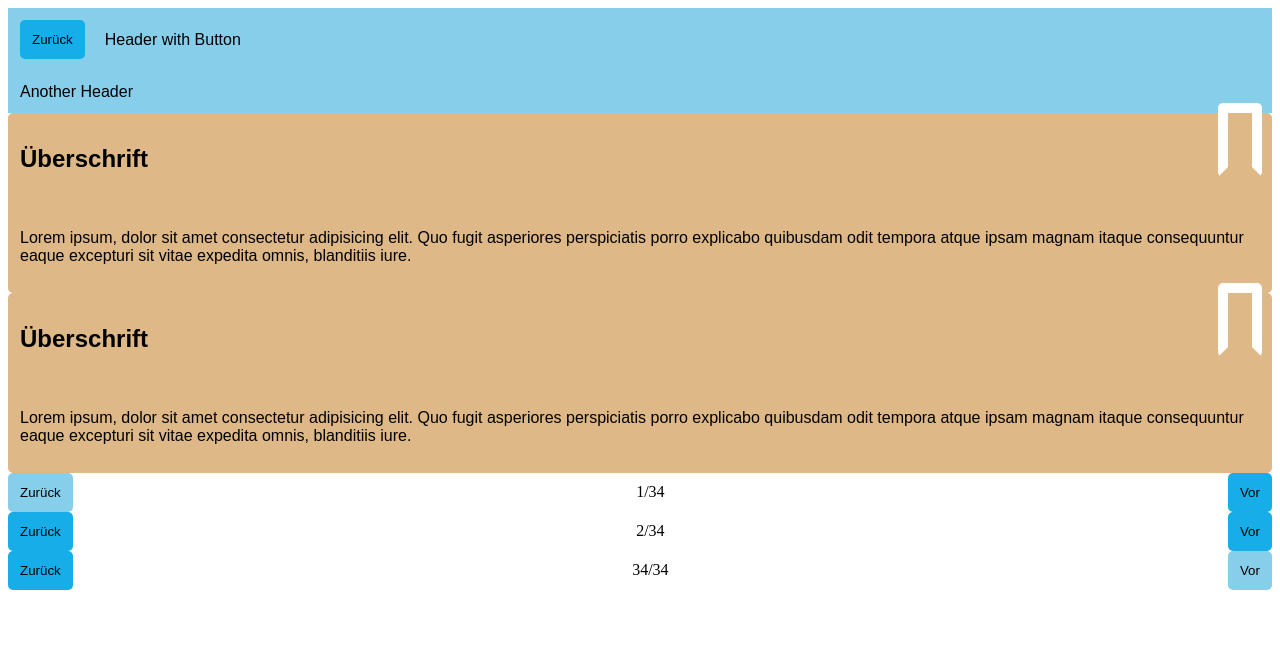
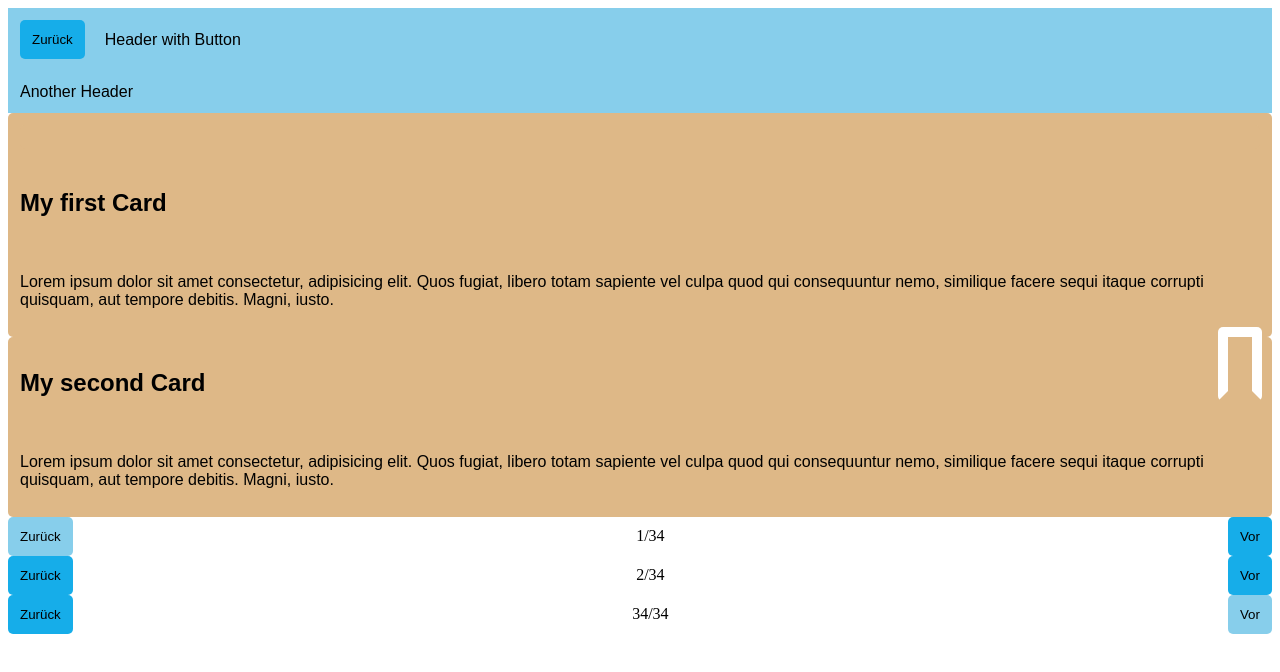
Before and after one commit to roscha80/react-playground, a React (Vite) app: page / in a window 1280 px wide. Shown: the top 672 px of the page. Built offline with nearby package versions, Linux system fonts and the light colour scheme.

Commit message:
Fixed logic Card Element

```diff
--- a/src/App.jsx
+++ b/src/App.jsx
@@ -9,8 +9,15 @@ export default () => {
     <div>
       <Header isBackButtonVisible>Header with Button</Header>
       <Header>Another Header</Header>
-      <Card />
-      <Card isBookmarked />
+      <Card
+        title="My first Card"
+        text="Lorem ipsum dolor sit amet consectetur, adipisicing elit. Quos fugiat, libero totam sapiente vel culpa quod qui consequuntur nemo, similique facere sequi itaque corrupti quisquam, aut tempore debitis. Magni, iusto."
+      />
+      <Card
+        isBookmarked
+        title="My second Card"
+        text="Lorem ipsum dolor sit amet consectetur, adipisicing elit. Quos fugiat, libero totam sapiente vel culpa quod qui consequuntur nemo, similique facere sequi itaque corrupti quisquam, aut tempore debitis. Magni, iusto."
+      />
       <Pagination isLeftDisabled text="1/34" />
       <Pagination text="2/34" />
       <Pagination isRightDisabled text="34/34" />
--- a/src/Card.jsx
+++ b/src/Card.jsx
@@ -2,7 +2,7 @@ import * as React from 'react'
 import Button from './Button'
 import './Card.css'
 
-export default function Card(isBookmarked) {
+export default function Card({ title, text, isBookmarked }) {
   return (
     <section className="Card">
       <div
@@ -10,13 +10,8 @@ export default function Card(isBookmarked) {
         name="bookmark"
         className={isBookmarked ? 'Card bookmark' : 'Card'}
       />
-      <h2>Überschrift</h2>
-      <p>
-        Lorem ipsum, dolor sit amet consectetur adipisicing elit. Quo fugit
-        asperiores perspiciatis porro explicabo quibusdam odit tempora atque
-        ipsam magnam itaque consequuntur eaque excepturi sit vitae expedita
-        omnis, blanditiis iure.
-      </p>
+      <h2>{title}</h2>
+      <p>{text}</p>
     </section>
   )
 }
```
